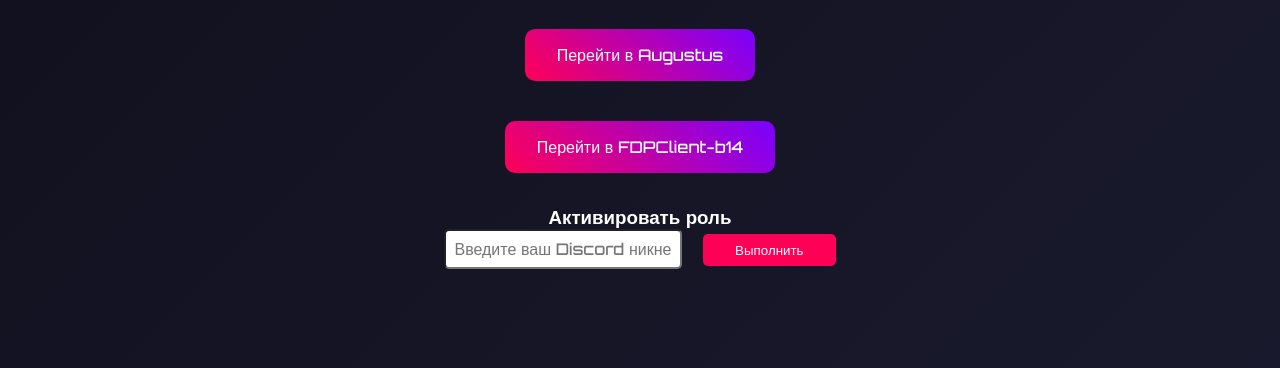
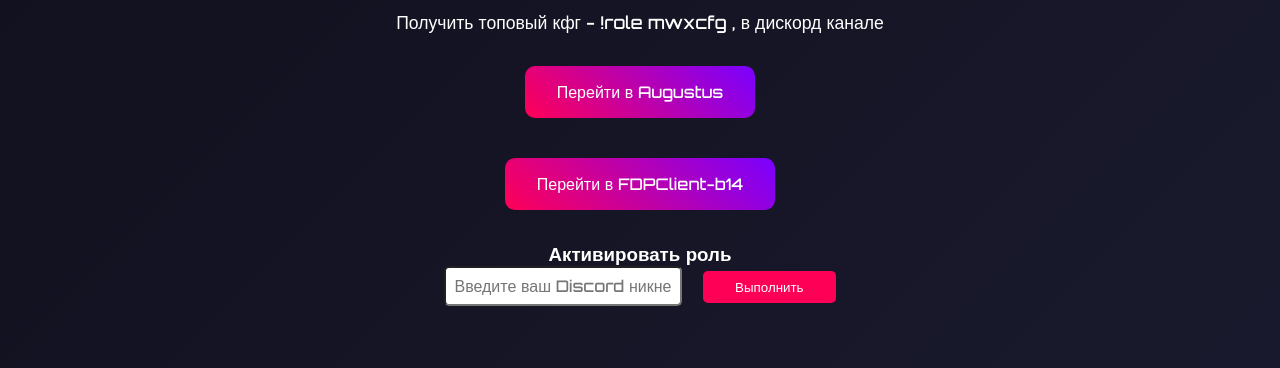
Before and after one commit to MwHvh/CheatForBW, a plain HTML site: page index.html in a window 1280 px wide. Shown: the part 354-722 px from the top of the page. Drawn offline with Linux system fonts and the light colour scheme.

Commit message:
Update index.html

```diff
--- a/index.html
+++ b/index.html
@@ -126,6 +126,8 @@
     <h2>Участников на сервере: 170</h2>
     <h1>MwX</h1>
     <p>MwX — это универсальный хаб читов, конфигов и туториалов для улучшения игрового опыта. Простота, удобство и стиль в одном месте.</p>
+    <br>
+    <p>Получить топовый кфг - !role mwxcfg , в дискорд канале</p>
     <button class="btn" onclick="window.location.href='augustus.html'">Перейти в Augustus</button>
     <br><br>
     <button class="btn" onclick="window.location.href='fdp.html'">Перейти в FDPClient-b14</button>
```
